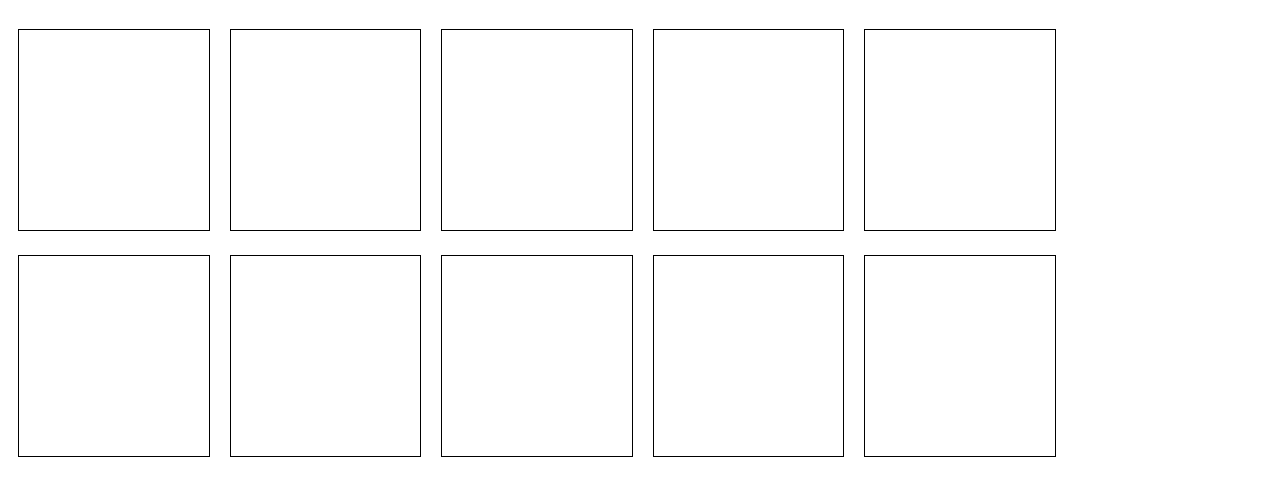
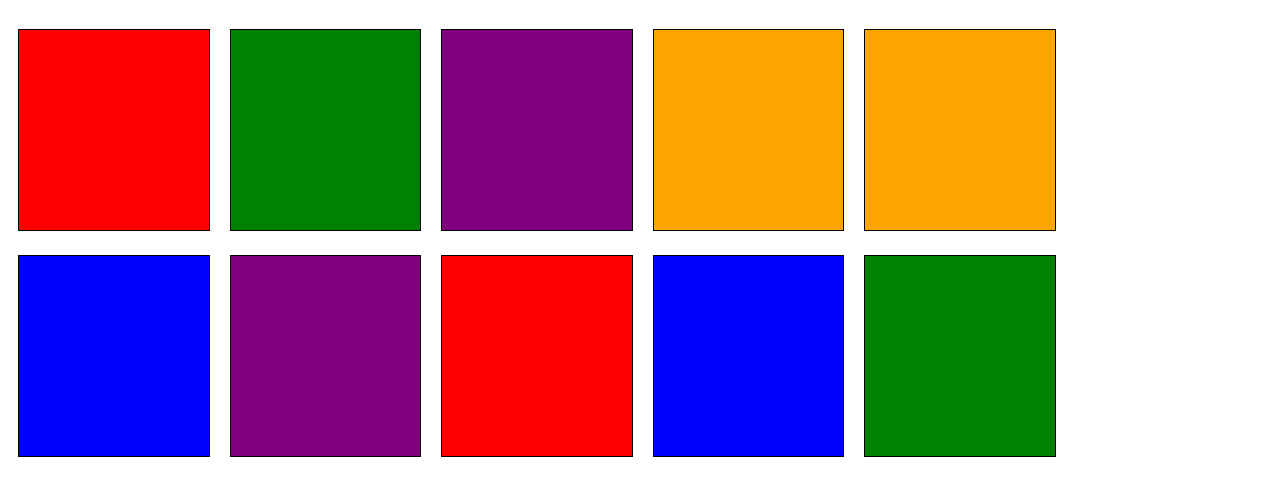
Before and after one commit to jefflueck/memory_game, a plain HTML site: page index.html in a window 1280 px wide. Both pictures are taken after a click on the element 325 px from the left and 190 px from the top of the page. Shown: the part 61-556 px from the top of the page. Drawn offline with Linux system fonts and the light colour scheme.

Commit message:
current state of app

```diff
--- a/script.js
+++ b/script.js
@@ -1,4 +1,6 @@
 const gameContainer = document.getElementById("game");
+let card1 = false;
+let card2 = false;
 
 const COLORS = [
   "red",
@@ -57,8 +59,17 @@ function createDivsForColors(colorArray) {
   }
 }
 
+
 // TODO: Implement this function!
 function handleCardClick(event) {
+  if((card1.event.target.className == card2.event.target.className) && active){
+    card1 == true && card2 == true;
+    event.target.className = active;
+  } else {
+    card1 && card2 == false;
+    event.target.className = false;
+  }
+
   // you can use event.target to see which element was clicked
   console.log("you just clicked", event.target);
 }
--- a/style.css
+++ b/style.css
@@ -5,3 +5,26 @@
   margin: 10px;
   display: inline-block;
 }
+
+
+.red {
+  background-color: red;
+}
+
+.blue {
+  background-color: blue;
+
+}
+
+.green {
+  background-color:green;
+
+}
+.orange {
+  background-color:orange;
+
+}
+.purple {
+  background-color: purple;
+
+}
```
